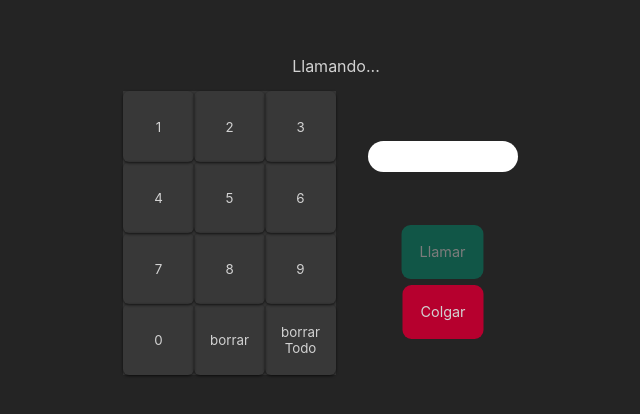
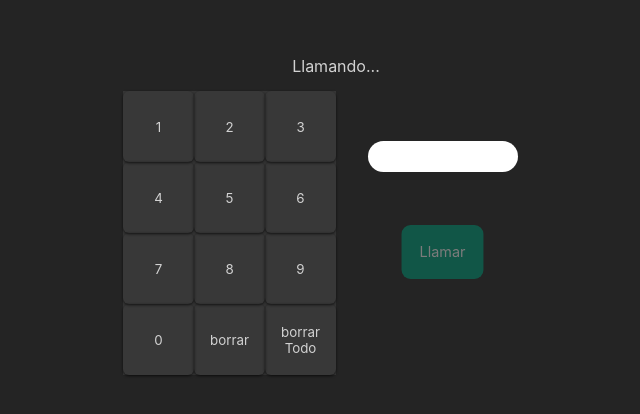
Before and after one commit to r-navarrouribe/c2-react-telefono, a React (Create React App) app: page / in a window 1280 px wide. Shown: the part 192-606 px from the top of the page, without its empty margins (304-944 px from the left). Built offline with nearby package versions, Linux system fonts and the light colour scheme.

Commit message:
Solo 1 boton + activo a los 9 numeros

```diff
--- a/src/App.js
+++ b/src/App.js
@@ -20,7 +20,7 @@ function App() {
     setNumberTyped(numberTyped.slice(0, -1));
   };
   // Declaraciones llamar / colgar
-
+  const [llamando, setLlamando] = useState(false);
   return (
     <>
       <div className="contenedor">
@@ -33,7 +33,7 @@ function App() {
             clearDisplay={clearDisplay}
             eraseLastNumber={eraseLastNumber}
           />
-          <Acciones numberTyped={numberTyped} />
+          <Acciones numberTyped={numberTyped} llamando={llamando} />
         </main>
       </div>
     </>
--- a/src/components/Acciones.js
+++ b/src/components/Acciones.js
@@ -1,18 +1,28 @@
 import { Display } from "./Display";
 
 export const Acciones = (props) => {
-  const { numberTyped } = props;
+  const { numberTyped, llamando } = props;
   return (
     <div className="acciones">
       <Display numberTyped={numberTyped} />
       {/* <!-- El botón de llamar debe tener la clase "activo" cuando --> */}
       {/* <!-- el número de teléfono tiene 9 cifras --> */}
-      <a href="llamar" className="llamar">
+      {/* <a href="llamar" className="llamar">
         Llamar
-      </a>
+      </a> */}
       {/* <!-- Sólo se tiene que ver un botón u otro --> */}
-      <a href="colgar" className="colgar activo">
+      {/* <a href="colgar" className="colgar activo">
         Colgar
+      </a> */}
+      <a
+        href={llamando ? "colgar" : "llamar"}
+        className={
+          llamando
+            ? "colgar activo"
+            : `llamar${numberTyped.length === 9 ? " activo" : ""}`
+        }
+      >
+        {llamando ? "Colgar" : "Llamar"}
       </a>
     </div>
   );
```
